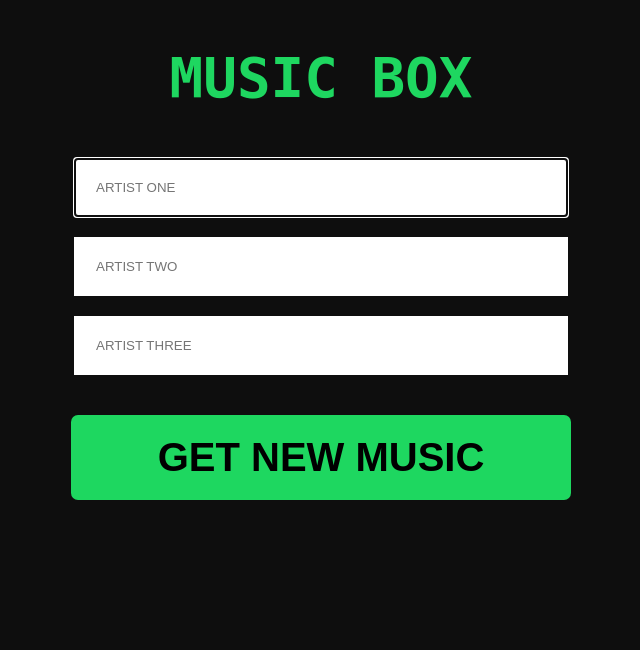
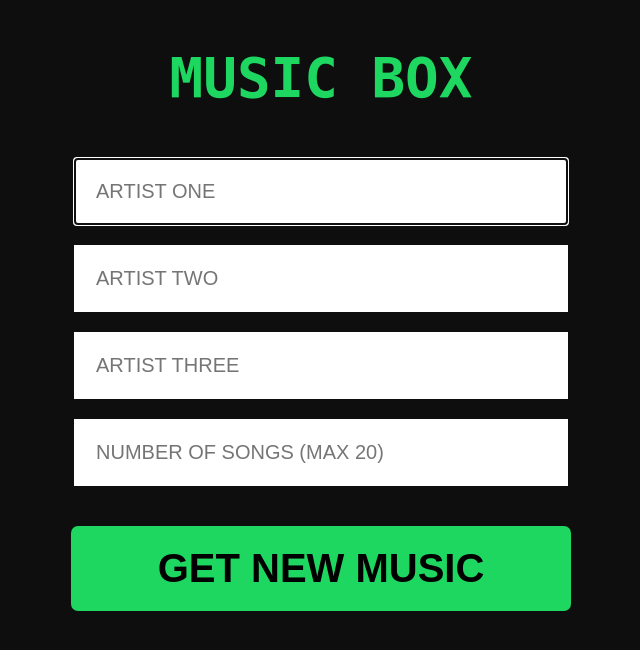
Before and after one commit to oriodev/musicbox, a Flask app: page / in a window 1280 px wide. Shown: the top 650 px of the page, without its empty margins (319-959 px from the left). Run offline with Flask 2, Linux system fonts and the light colour scheme; parts of the project's set-up code (start-up, migrations or seed data) failed here and were passed over.

Commit message:
finished mvp

```diff
--- a/app.py
+++ b/app.py
@@ -23,6 +23,7 @@ def index():
         artist1 = request.form.get("artist-one")
         artist2 = request.form.get("artist-two")
         artist3 = request.form.get("artist-three")
+        num_of_recs = request.form.get("number")
 
         # IF ANY BOXES ARE LEFT EMPTY THEN IT FAILS
 
@@ -42,7 +43,7 @@ def index():
 
         # GET 5 ARTIST RECOMMENDATIONS FROM LIST OF ARTISTS
 
-        artist_recs = get_all_related_artists(inputted_artists)
+        artist_recs = get_all_related_artists(inputted_artists, num_of_recs)
         session['artist_recs'] = artist_recs
 
         return redirect("/results")
--- a/static/style.css
+++ b/static/style.css
@@ -32,6 +32,8 @@ form > input {
     padding: 20px;
     margin: 10px;
     border: 2px solid white;
+    text-transform:uppercase;
+    font-size: 20px;
 }
 
 form > button {
@@ -54,7 +56,7 @@ form > button:hover {
 .artist_display {
     width: 80%;
     display: grid;
-    grid-template-columns: repeat(auto-fit, minmax(150px, 1fr));
+    grid-template-columns: repeat(auto-fit, minmax(18%, 1fr));
     gap: 20px;
     margin-top: 20px;
 }
--- a/templates/index.html
+++ b/templates/index.html
@@ -8,6 +8,8 @@
     <input type="text" name="artist-one" autofocus autocomplete="off" placeholder="ARTIST ONE" required>
     <input type="text" name="artist-two" autocomplete="off" placeholder="ARTIST TWO" required>
     <input type="text" name="artist-three" autocomplete="off" placeholder="ARTIST THREE" required>
+    <input type="number" name="number" min="1" max="20" autocomplete="off" placeholder="NUMBER OF SONGS (MAX 20)" required>
+
     <button type="submit">GET NEW MUSIC</button>
 </form>
 
```
Also changed, not shown: main.py (+4 -4 lines).
